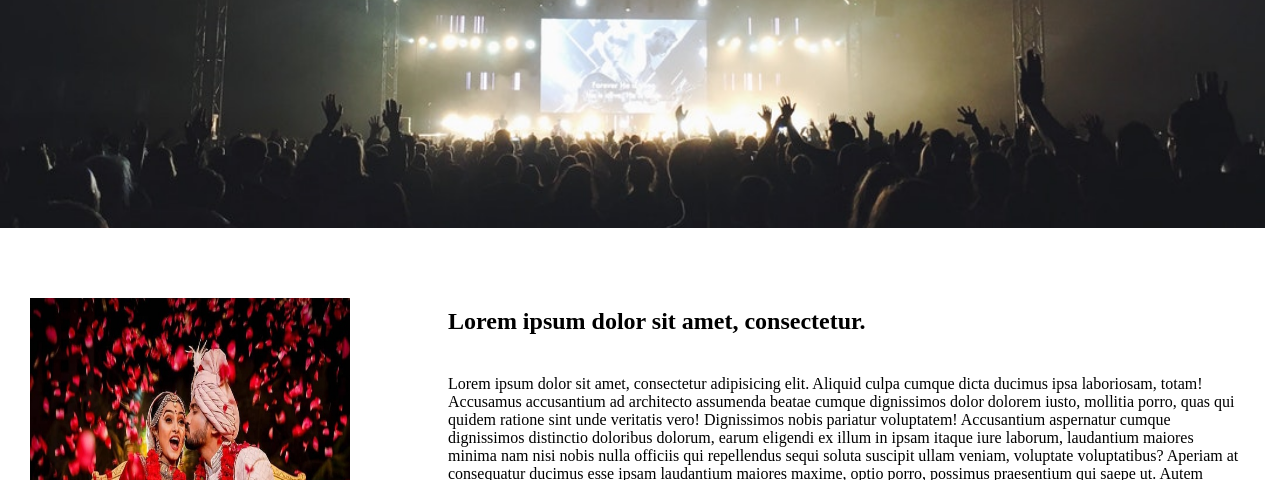
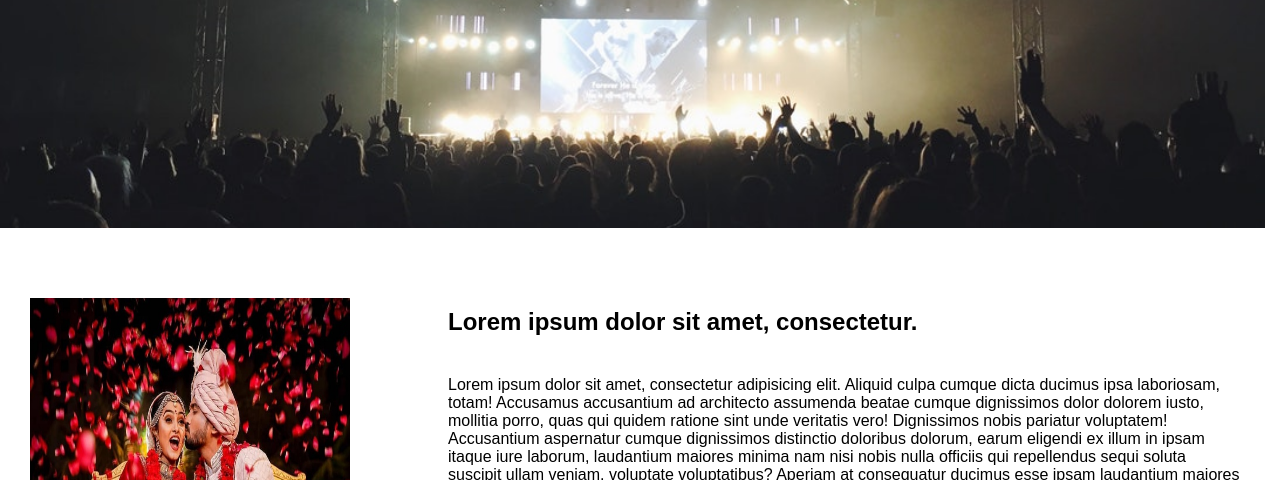
Before and after one commit to charipallyganesh/charipallyganesh.github.io, a plain HTML site: page index.html in a window 1280 px wide. Shown: the part 472-952 px from the top of the page. Drawn offline with Linux system fonts and the light colour scheme.

Commit message:
Update style.css

```diff
--- a/style.css
+++ b/style.css
@@ -75,11 +75,11 @@ nav ul li a{
     margin-right: -40px;
 }
 .section4 , h1 , p{
-    font-family: "Scope One", serif;
+    font-family: Arial, sans-serif;
     padding: 20px 20px;
 }
 .button{
-   color: black;
+     color: black;
     border: 2px solid black;
     border-radius: 10px;
     padding: 10px;
```
